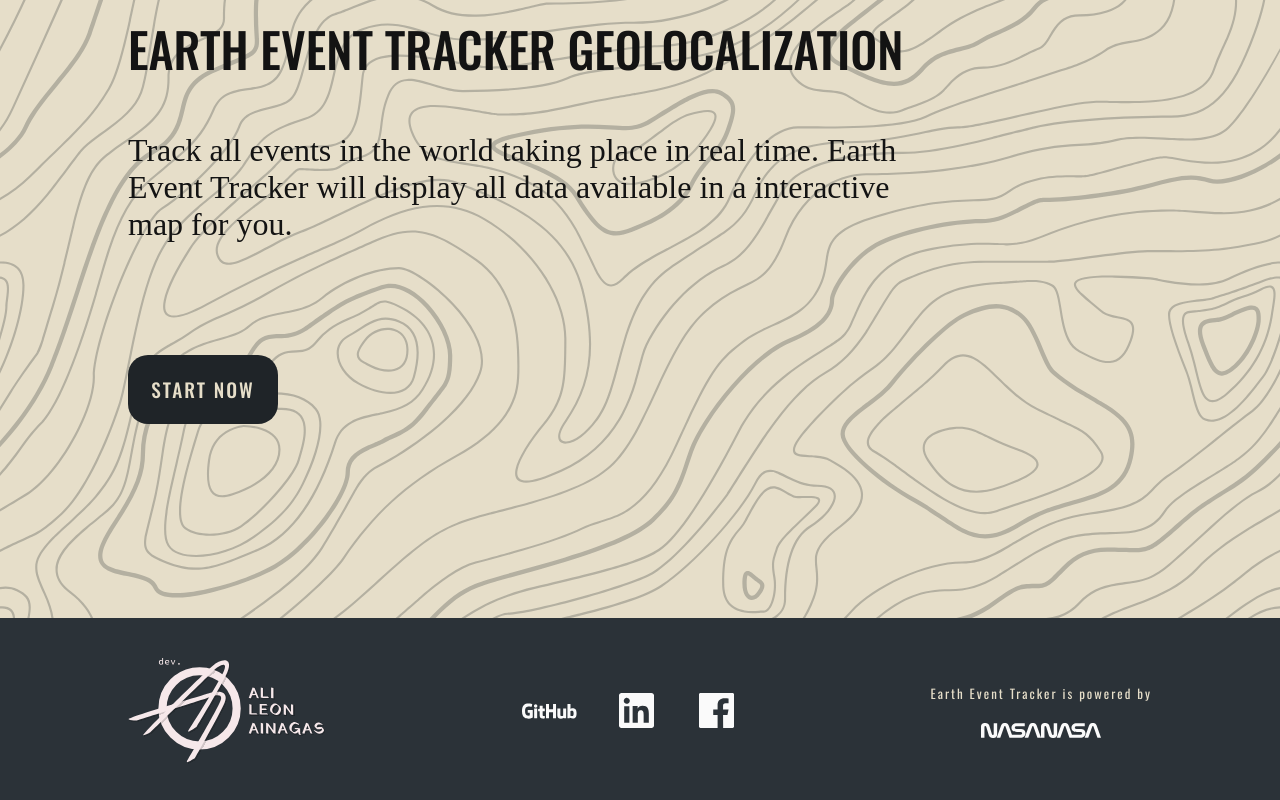
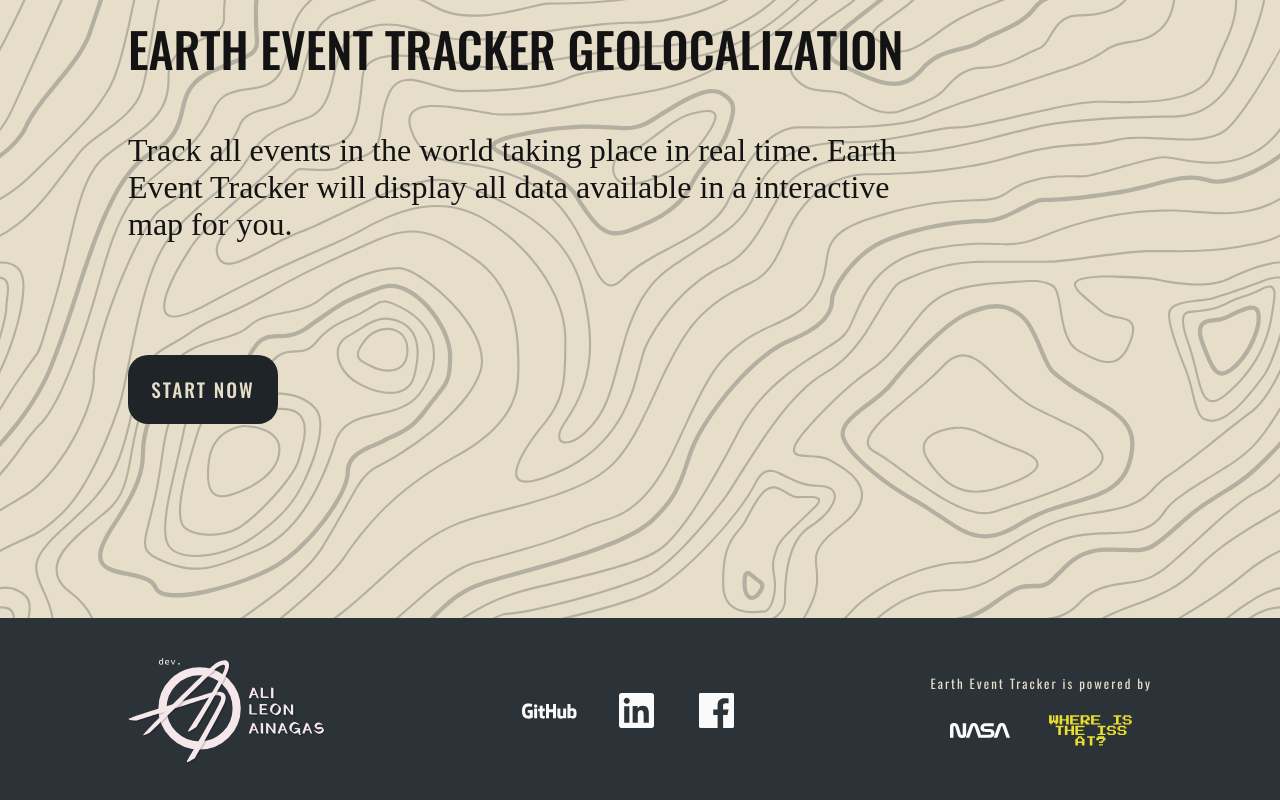
Before and after one commit to alileonainagas/earth-event-tracker, a React (Create React App) app: page / in a window 1280 px wide. Shown: the part 342-1142 px from the top of the page. Built offline with nearby package versions, Linux system fonts and the light colour scheme; a web font is replaced by a local one.

Commit message:
Footers Styles Updated

```diff
--- a/src/styles/_variables.scss
+++ b/src/styles/_variables.scss
@@ -15,3 +15,4 @@ $gh_icon: url('../assets/GhIcon.svg');
 $ld_icon: url('../assets/LdIcon.svg');
 $fb_icon: url('../assets/FbIcon.svg');
 $nasa_icon: url('../assets/NASALogo.svg');
+$where_icon: url('../assets/WhereLogo.svg');
--- a/src/styles/app.scss
+++ b/src/styles/app.scss
@@ -399,12 +399,12 @@ footer {
 
       .api-links {
         width: 100%;
-        @include flexbox(unset, center);
+        @include flexbox(center, space-around);
 
         li {
           list-style: none;
 
-          span {
+          .nasa {
             display: block;
             justify-content: center;
             background-image: $nasa_icon;
@@ -413,6 +413,17 @@ footer {
             width: 60px;
             height: 15px;
           }
+
+          .where {
+            display: block;
+            justify-content: center;
+            background-image: $where_icon;
+            background-size: cover;
+            background-position: center;
+            background-repeat: no-repeat;
+            width: 85px;
+            height: 35px;
+          }
         }
       }
     }
```
Also changed, not shown: src/assets/WhereLogo.svg (added).
